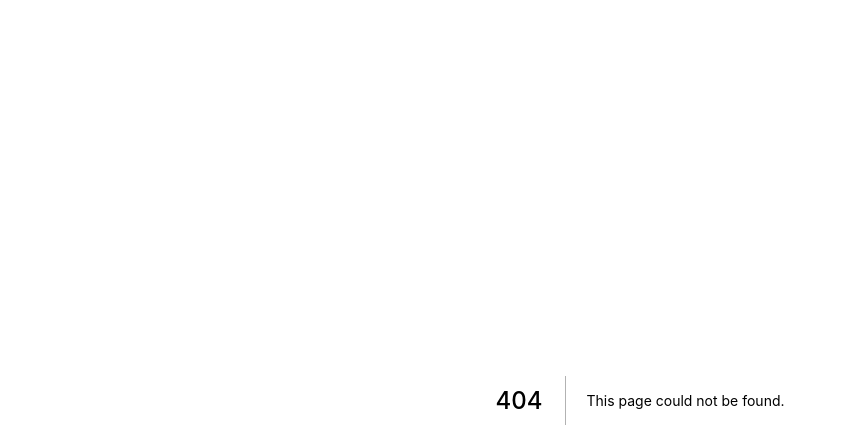
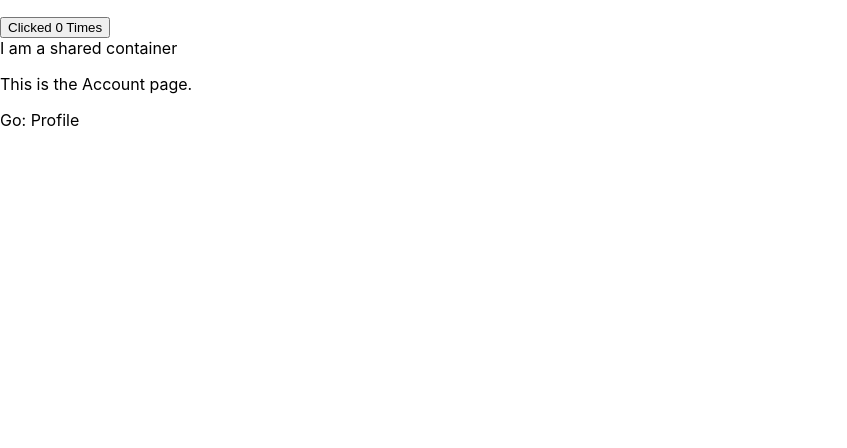
Before and after one commit to blakeparkinson/sample-next, a Next.js app: page /account in a window 1280 px wide. Before the commit this address had no page. Shown: the top 448 px of the page, without its empty margins (0-847 px from the left). Built offline with nearby package versions, Linux system fonts and the light colour scheme.

Commit message:
Shared container example

```diff
--- /dev/null
+++ b/layouts/MyLayout.js
@@ -0,0 +1,18 @@
+import React, { useState } from "react";
+
+export default function MyLayout({ children }) {
+  const [counter, setCounter] = useState(0);
+
+  return (
+    <>
+      <p>
+        <button onClick={() => setCounter(counter + 1)}>
+          Clicked {counter} Times
+        </button>
+        <div>I am a shared container</div>
+      </p>
+
+      {children}
+    </>
+  )
+}
--- a/pages/_app.js
+++ b/pages/_app.js
@@ -1,7 +1,13 @@
+import React from "react"
 import '../styles/globals.css'
 
 function MyApp({ Component, pageProps }) {
-  return <Component {...pageProps} />
+  const Layout = Component.Layout ? Component.Layout : React.Fragment
+  return (
+    <Layout>
+      <Component {...pageProps} />
+    </Layout>
+  )
 }
 
 export default MyApp
--- /dev/null
+++ b/pages/account.js
@@ -0,0 +1,18 @@
+import MyLayout from "../layouts/MyLayout"
+import Link from "next/link";
+
+
+export default function Account() {
+  return (
+    <div>
+      <p>This is the Account page.</p>
+      <p>
+        <Link href="/profile">
+          <a>Go: Profile</a>
+        </Link>
+      </p>
+    </div>
+  );
+}
+
+Account.Layout = MyLayout;
```
Also changed, not shown: pages/profile.js (added, +18 -0 lines).
